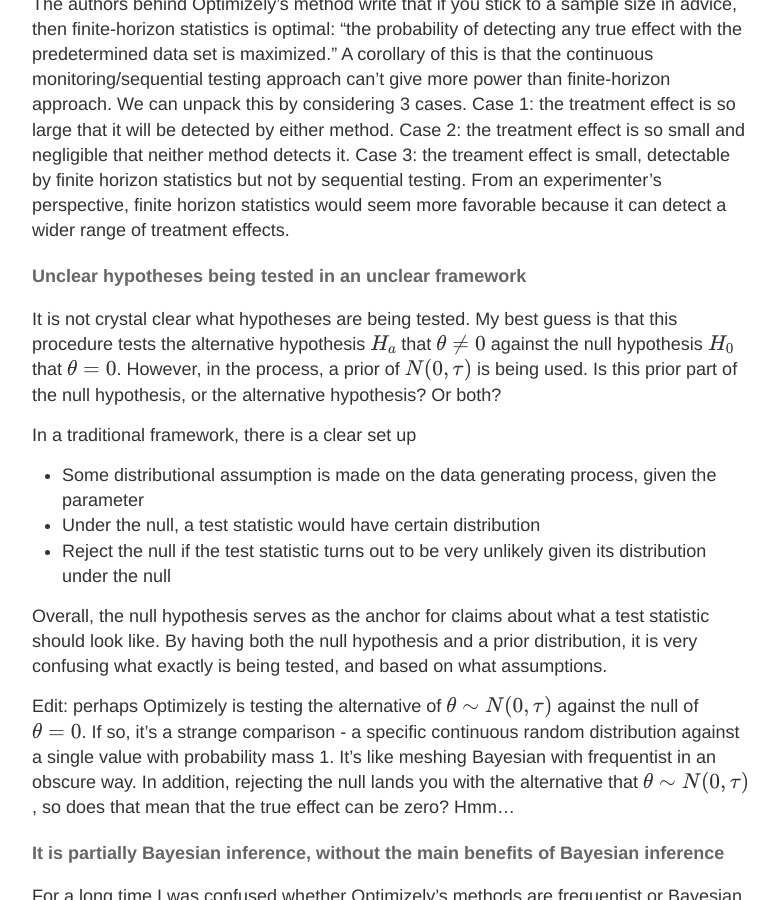
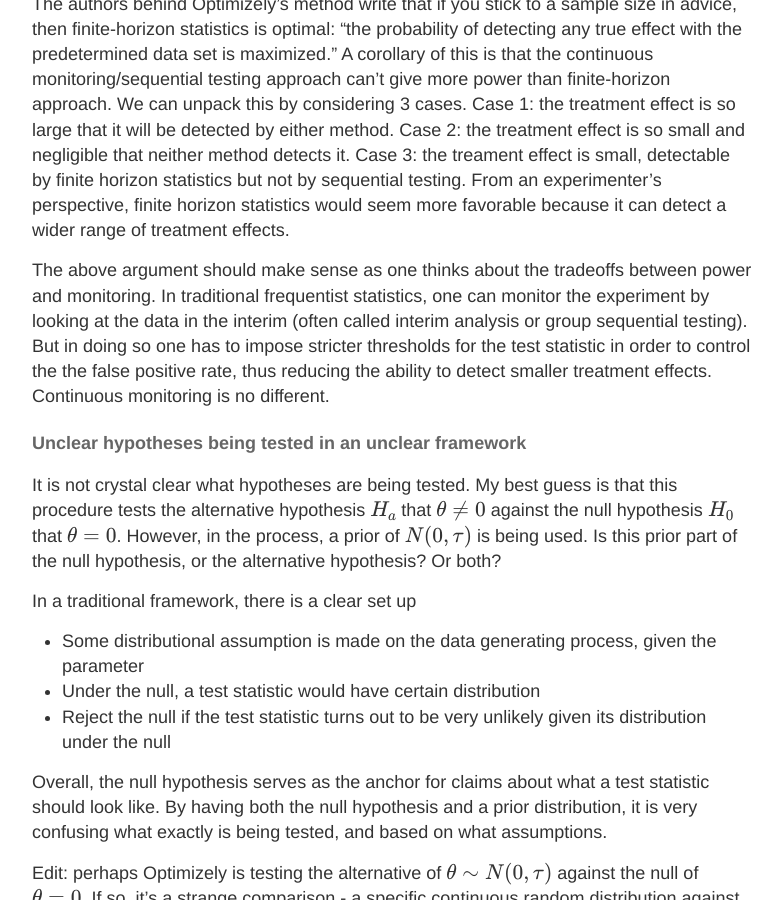
Before and after one commit to lechipatrick/lechipatrick.github.io, a Jekyll site: the page built from _posts/2022-12-07-a-critique-of-Optimizely.md, in a window 1280 px wide and 900 px high, scrolled down 2962 px. Shown: the whole window, without its empty margins (248-1030 px from the left). Built offline with Jekyll 4.4.1, drawn with Linux system fonts in a browser that asks for light colours; formulas are drawn with MathJax 3.

Commit message:
Update 2022-12-07-a-critique-of-Optimizely.md

```diff
--- a/_posts/2022-12-07-a-critique-of-Optimizely.md
+++ b/_posts/2022-12-07-a-critique-of-Optimizely.md
@@ -67,6 +67,8 @@
 #### Limited power
 The authors behind Optimizely's method write that if you stick to a sample size in advice, then finite-horizon statistics is optimal: "the probability of detecting any true effect with the predetermined data set is maximized." A corollary of this is that the continuous monitoring/sequential testing approach can't give more power than finite-horizon approach. We can unpack this by considering 3 cases. Case 1: the treatment effect is so large that it will be detected by either method. Case 2: the treatment effect is so small and negligible that neither method detects it. Case 3: the treament effect is small, detectable by finite horizon statistics but not by sequential testing. From an experimenter's perspective, finite horizon statistics would seem more favorable because it can detect a wider range of treatment effects.
 
+The above argument should make sense as one thinks about the tradeoffs between power and monitoring. In traditional frequentist statistics, one can monitor the experiment by looking at the data in the interim (often called interim analysis or group sequential testing). But in doing so one has to impose stricter thresholds for the test statistic in order to control the the false positive rate, thus reducing the ability to detect smaller treatment effects. Continuous monitoring is no different.
+
 #### Unclear hypotheses being tested in an unclear framework
 It is not crystal clear what hypotheses are being tested. My best guess is that this procedure tests the alternative hypothesis $H_a$ that $\theta\neq 0$ against the null hypothesis $H_0$ that $\theta = 0$. However, in the process, a prior of $N(0, \tau)$ is being used. Is this prior part of the null hypothesis, or the alternative hypothesis? Or both?
 
```
